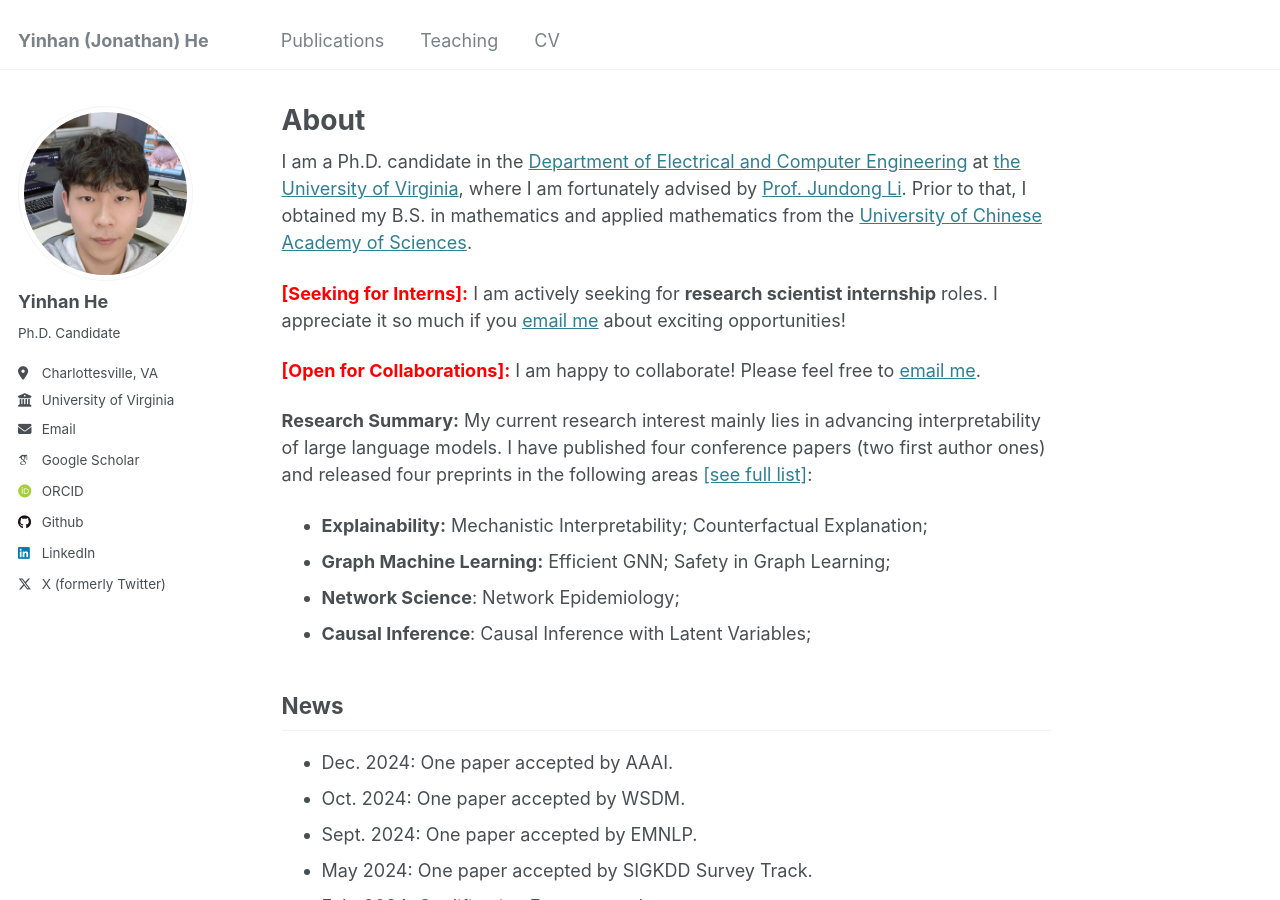
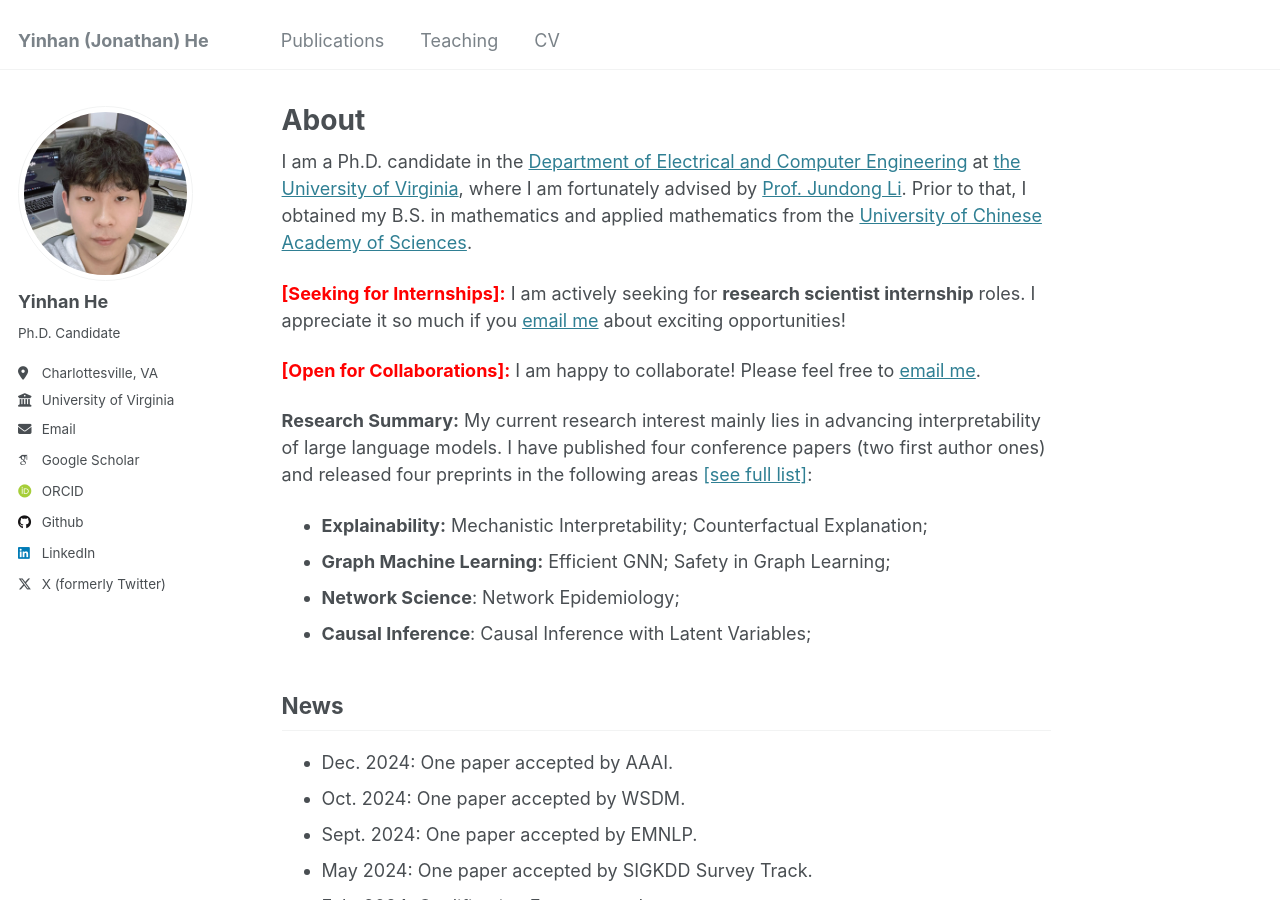
Before and after one commit to YinhanHe123/YinhanHe123.github.io, a Jekyll site: the page built from _pages/about.md, in a window 1280 px wide and 900 px high. Built offline with Jekyll 4.4.1, drawn with Linux system fonts in a browser that asks for light colours; some web fonts are replaced.

Commit message:
Update about.md

```diff
--- a/_pages/about.md
+++ b/_pages/about.md
@@ -11,7 +11,7 @@ redirect_from:
 
 I am a Ph.D. candidate in the [Department of Electrical and Computer Engineering](https://engineering.virginia.edu/department/electrical-and-computer-engineering) at [the University of Virginia](https://www.virginia.edu/), where I am fortunately advised by [Prof. Jundong Li](https://jundongli.github.io). Prior to that, I obtained my B.S. in mathematics and applied mathematics from the [University of Chinese Academy of Sciences](https://www.ucas.ac.cn/).
 
-<span style="color:red">**\[Seeking for Interns\]:**</span> I am actively seeking for **research scientist internship** roles. I appreciate it so much if you [email me](mailto:nee7ne@virginia.edu) about exciting opportunities!
+<span style="color:red">**\[Seeking for Internships\]:**</span> I am actively seeking for **research scientist internship** roles. I appreciate it so much if you [email me](mailto:nee7ne@virginia.edu) about exciting opportunities!
 
 <span style="color:red">**\[Open for Collaborations\]:**</span> I am happy to collaborate! Please feel free to [email me](mailto:nee7ne@virginia.edu).
 
```
